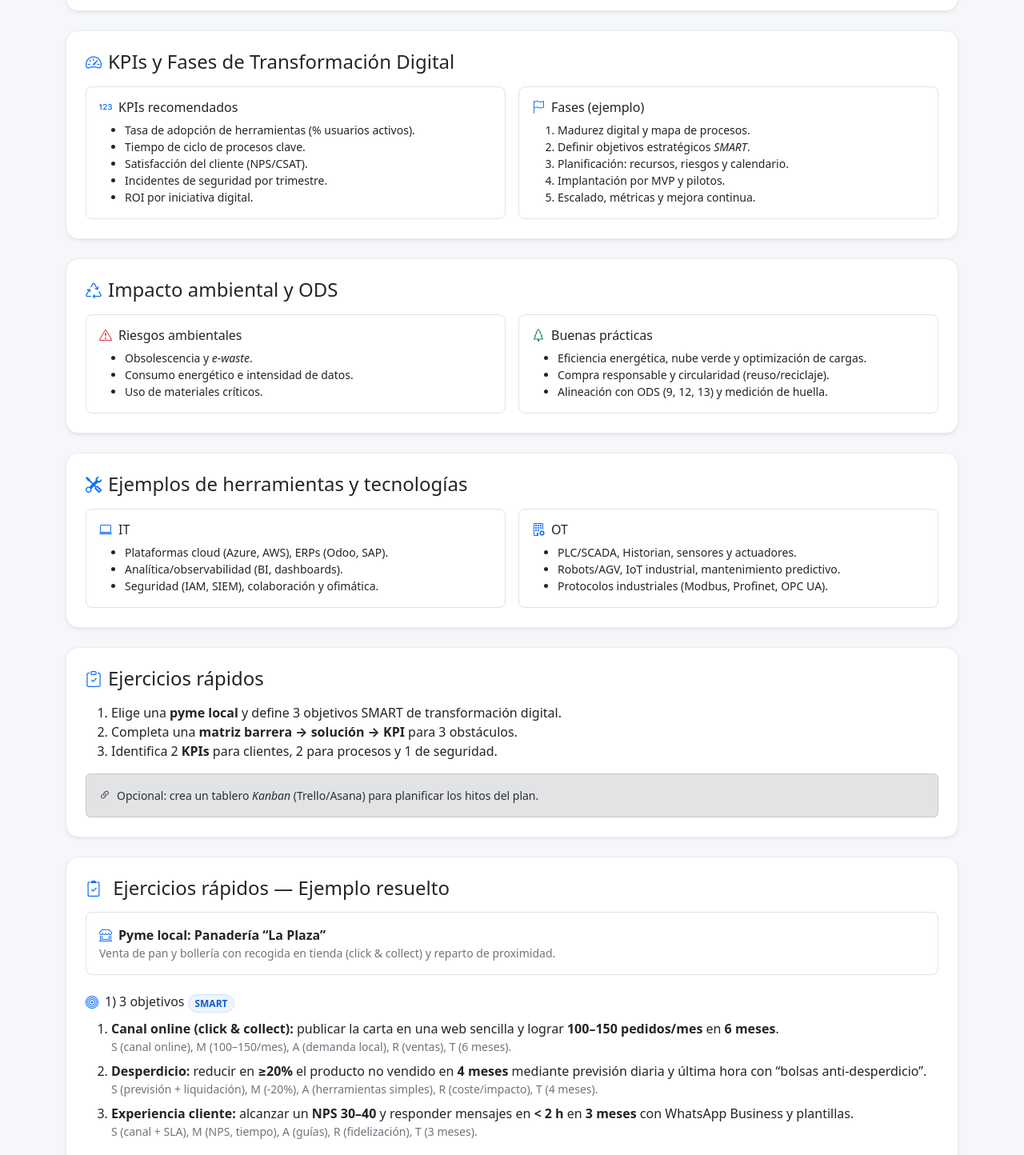
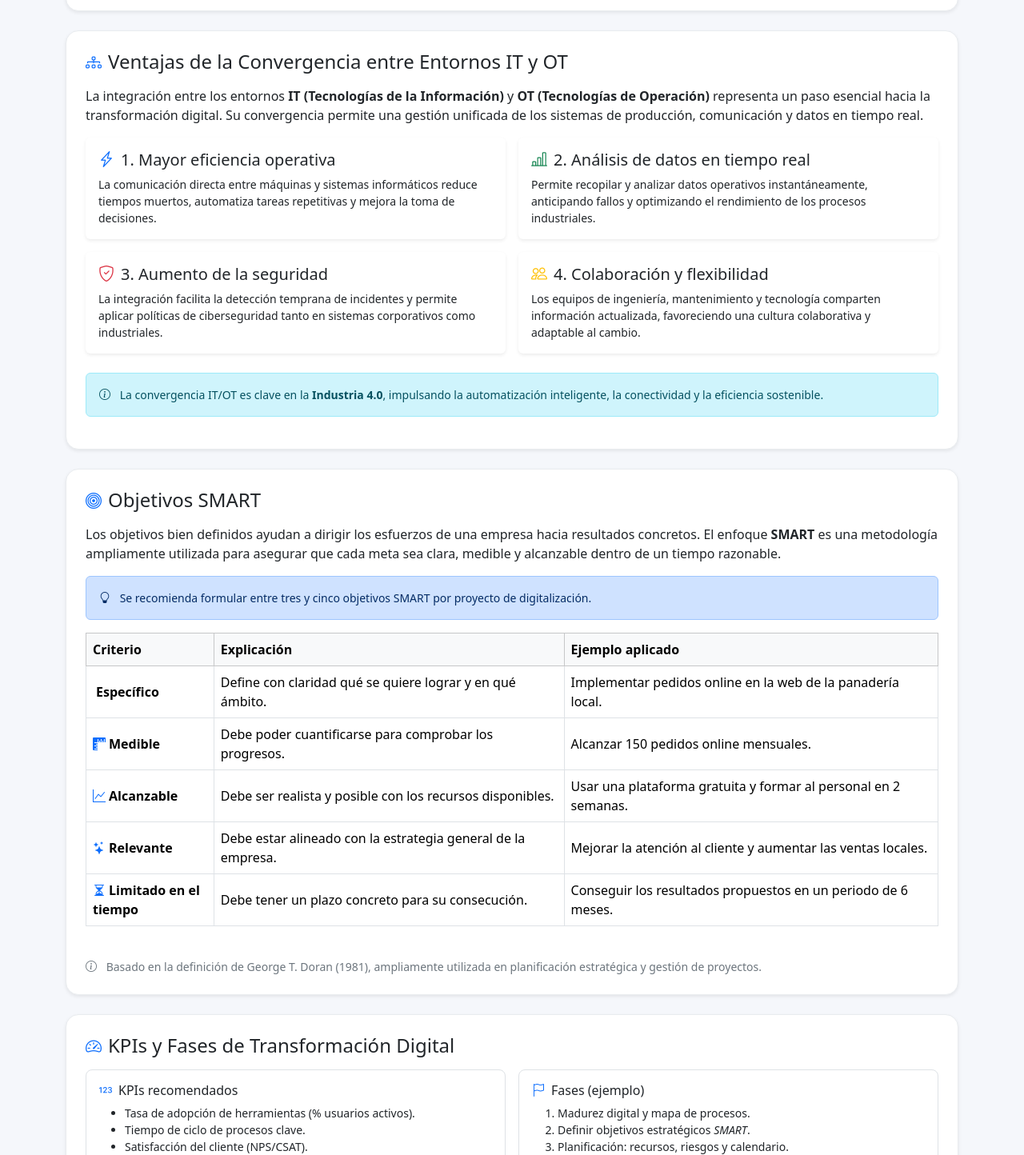
Before and after one commit to profeInformatica101/digitalizacion, a plain HTML site: page u1/resumen.html in a window 1280 px wide. Shown: the part 3104-4548 px from the top of the page at 80% size. Drawn offline with nearby package versions, Linux system fonts and the light colour scheme.

Commit message:
resumen smart

```diff
--- a/u1/resumen.html
+++ b/u1/resumen.html
@@ -376,8 +376,132 @@
 
   </div>
 </section>
+<!-- 6 Ventajas de la Convergencia IT/OT -->
+<section id="sec-it-ot" class="section-card bg-white p-4 shadow-sm mb-4">
+  <h2 class="h4 mb-3"><i class="bi bi-diagram-3 lead-icon me-2"></i>Ventajas de la Convergencia entre Entornos IT y OT</h2>
 
+  <p>
+    La integración entre los entornos <strong>IT (Tecnologías de la Información)</strong> y
+    <strong>OT (Tecnologías de Operación)</strong> representa un paso esencial hacia la transformación digital.
+    Su convergencia permite una gestión unificada de los sistemas de producción, comunicación y datos en tiempo real.
+  </p>
 
+  <div class="row g-3">
+    <div class="col-md-6">
+      <div class="card h-100 border-0 shadow-sm">
+        <div class="card-body">
+          <h5 class="card-title"><i class="bi bi-lightning-charge text-primary me-2"></i>1. Mayor eficiencia operativa</h5>
+          <p class="card-text small">
+            La comunicación directa entre máquinas y sistemas informáticos reduce tiempos muertos,
+            automatiza tareas repetitivas y mejora la toma de decisiones.
+          </p>
+        </div>
+      </div>
+    </div>
+
+    <div class="col-md-6">
+      <div class="card h-100 border-0 shadow-sm">
+        <div class="card-body">
+          <h5 class="card-title"><i class="bi bi-bar-chart-line text-success me-2"></i>2. Análisis de datos en tiempo real</h5>
+          <p class="card-text small">
+            Permite recopilar y analizar datos operativos instantáneamente, anticipando fallos
+            y optimizando el rendimiento de los procesos industriales.
+          </p>
+        </div>
+      </div>
+    </div>
+
+    <div class="col-md-6">
+      <div class="card h-100 border-0 shadow-sm">
+        <div class="card-body">
+          <h5 class="card-title"><i class="bi bi-shield-check text-danger me-2"></i>3. Aumento de la seguridad</h5>
+          <p class="card-text small">
+            La integración facilita la detección temprana de incidentes y permite aplicar políticas de ciberseguridad
+            tanto en sistemas corporativos como industriales.
+          </p>
+        </div>
+      </div>
+    </div>
+
+    <div class="col-md-6">
+      <div class="card h-100 border-0 shadow-sm">
+        <div class="card-body">
+          <h5 class="card-title"><i class="bi bi-people text-warning me-2"></i>4. Colaboración y flexibilidad</h5>
+          <p class="card-text small">
+            Los equipos de ingeniería, mantenimiento y tecnología comparten información actualizada,
+            favoreciendo una cultura colaborativa y adaptable al cambio.
+          </p>
+        </div>
+      </div>
+    </div>
+  </div>
+
+  <div class="alert alert-info mt-4 small">
+    <i class="bi bi-info-circle me-2"></i>
+    La convergencia IT/OT es clave en la <strong>Industria 4.0</strong>, impulsando la automatización inteligente,
+    la conectividad y la eficiencia sostenible.
+  </div>
+</section>
+
+<!-- 7 Objetivos SMART -->
+<section id="sec-smart" class="section-card bg-white p-4 shadow-sm mb-4">
+  <h2 class="h4 mb-3"><i class="bi bi-bullseye lead-icon me-2"></i>Objetivos SMART</h2>
+
+  <p>
+    Los objetivos bien definidos ayudan a dirigir los esfuerzos de una empresa hacia resultados concretos.
+    El enfoque <strong>SMART</strong> es una metodología ampliamente utilizada para asegurar que cada meta sea clara,
+    medible y alcanzable dentro de un tiempo razonable.
+  </p>
+
+  <div class="alert alert-primary small">
+    <i class="bi bi-lightbulb me-2"></i>
+    Se recomienda formular entre tres y cinco objetivos SMART por proyecto de digitalización.
+  </div>
+
+  <div class="table-responsive mb-4">
+    <table class="table table-bordered align-middle">
+      <thead class="table-light">
+        <tr>
+          <th style="width:15%">Criterio</th>
+          <th>Explicación</th>
+          <th>Ejemplo aplicado</th>
+        </tr>
+      </thead>
+      <tbody>
+        <tr>
+          <td><i class="bi bi-target text-primary me-1"></i><strong>Específico</strong></td>
+          <td>Define con claridad qué se quiere lograr y en qué ámbito.</td>
+          <td>Implementar pedidos online en la web de la panadería local.</td>
+        </tr>
+        <tr>
+          <td><i class="bi bi-rulers text-primary me-1"></i><strong>Medible</strong></td>
+          <td>Debe poder cuantificarse para comprobar los progresos.</td>
+          <td>Alcanzar 150 pedidos online mensuales.</td>
+        </tr>
+        <tr>
+          <td><i class="bi bi-graph-up text-primary me-1"></i><strong>Alcanzable</strong></td>
+          <td>Debe ser realista y posible con los recursos disponibles.</td>
+          <td>Usar una plataforma gratuita y formar al personal en 2 semanas.</td>
+        </tr>
+        <tr>
+          <td><i class="bi bi-stars text-primary me-1"></i><strong>Relevante</strong></td>
+          <td>Debe estar alineado con la estrategia general de la empresa.</td>
+          <td>Mejorar la atención al cliente y aumentar las ventas locales.</td>
+        </tr>
+        <tr>
+          <td><i class="bi bi-hourglass-split text-primary me-1"></i><strong>Limitado en el tiempo</strong></td>
+          <td>Debe tener un plazo concreto para su consecución.</td>
+          <td>Conseguir los resultados propuestos en un periodo de 6 meses.</td>
+        </tr>
+      </tbody>
+    </table>
+  </div>
+
+  <p class="small text-secondary mb-0">
+    <i class="bi bi-info-circle me-2"></i>
+    Basado en la definición de George T. Doran (1981), ampliamente utilizada en planificación estratégica y gestión de proyectos.
+  </p>
+</section>
     <!-- 9 KPIs y Fases TD -->
     <section id="sec-kpi" class="section-card bg-white p-4 shadow-sm mb-4">
       <h2 class="h4 mb-3"><i class="bi bi-speedometer2 lead-icon me-2"></i>KPIs y Fases de Transformación Digital</h2>
```
